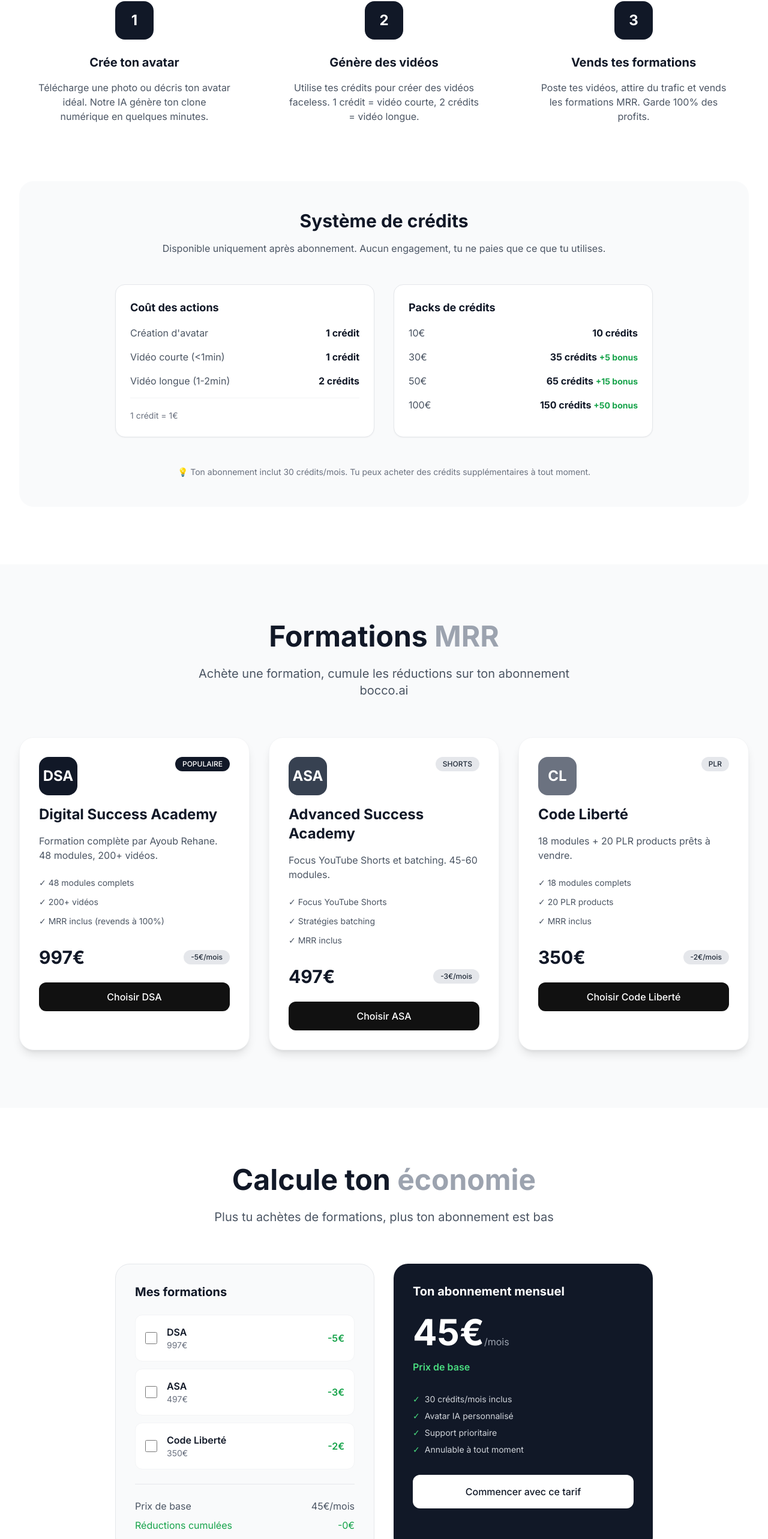
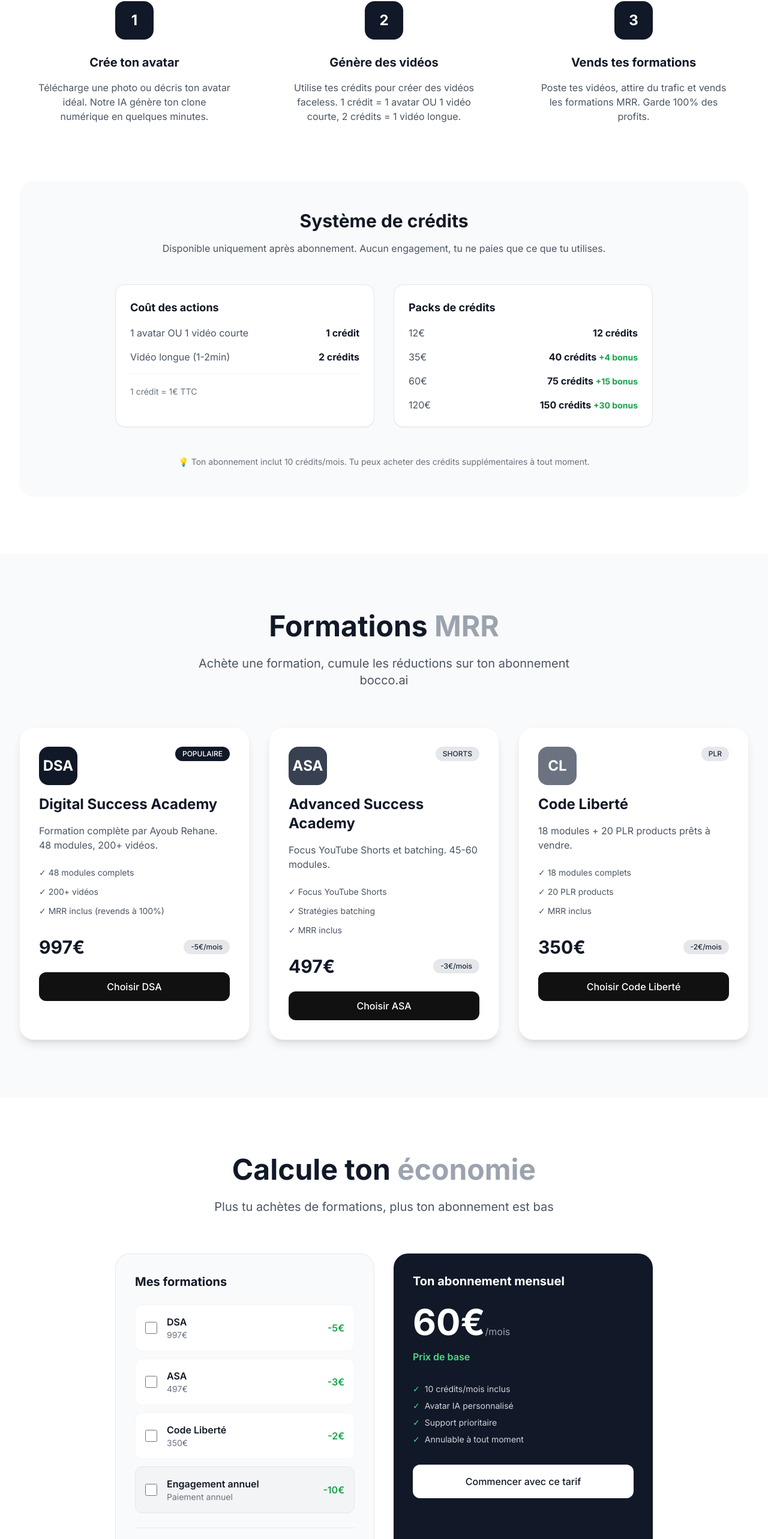
Before and after one commit to albbocco/bocco-ai, a Next.js app: page / in a window 1280 px wide. Shown: the part 1118-3684 px from the top of the page at 60% size. Built offline with nearby package versions, Linux system fonts and the light colour scheme.

Commit message:
Prix mis à jour: 40-60€ TTC, réductions cumulables formations+annuel

```diff
--- a/src/app/page.tsx
+++ b/src/app/page.tsx
@@ -7,7 +7,8 @@
   const [formations, setFormations] = useState({
     dsa: false,
     asa: false,
-    code: false
+    code: false,
+    annual: false
   });
 
   const updatePrice = () => {
@@ -15,8 +16,9 @@
     if (formations.dsa) discount += 5;
     if (formations.asa) discount += 3;
     if (formations.code) discount += 2;
-    const finalPrice = Math.max(30, 45 - discount);
-    return { discount, finalPrice, savings: 45 - finalPrice };
+    if (formations.annual) discount += 10;
+    const finalPrice = Math.max(40, 60 - discount);
+    return { discount, finalPrice, savings: 60 - finalPrice };
   };
 
   const { discount, finalPrice, savings } = updatePrice();
@@ -111,7 +113,7 @@
             <div className="text-center p-8">
               <div className="w-16 h-16 rounded-2xl bg-gray-900 text-white flex items-center justify-center text-2xl font-bold mx-auto mb-6">2</div>
               <h3 className="text-xl font-bold mb-4 text-gray-900">Génère des vidéos</h3>
-              <p className="text-gray-600">Utilise tes crédits pour créer des vidéos faceless. 1 crédit = vidéo courte, 2 crédits = vidéo longue.</p>
+              <p className="text-gray-600">Utilise tes crédits pour créer des vidéos faceless. 1 crédit = 1 avatar OU 1 vidéo courte, 2 crédits = 1 vidéo longue.</p>
             </div>
             <div className="text-center p-8">
               <div className="w-16 h-16 rounded-2xl bg-gray-900 text-white flex items-center justify-center text-2xl font-bold mx-auto mb-6">3</div>
@@ -132,11 +134,7 @@
                 <h4 className="font-bold text-lg mb-4 text-gray-900">Coût des actions</h4>
                 <ul className="space-y-4">
                   <li className="flex justify-between items-center">
-                    <span className="text-gray-600">Création d&apos;avatar</span>
-                    <span className="font-bold text-gray-900">1 crédit</span>
-                  </li>
-                  <li className="flex justify-between items-center">
-                    <span className="text-gray-600">Vidéo courte (&lt;1min)</span>
+                    <span className="text-gray-600">1 avatar OU 1 vidéo courte</span>
                     <span className="font-bold text-gray-900">1 crédit</span>
                   </li>
                   <li className="flex justify-between items-center">
@@ -145,7 +143,7 @@
                   </li>
                 </ul>
                 <div className="mt-4 pt-4 border-t border-gray-100">
-                  <span className="text-sm text-gray-500">1 crédit = 1€</span>
+                  <span className="text-sm text-gray-500">1 crédit = 1€ TTC</span>
                 </div>
               </div>
 
@@ -153,27 +151,27 @@
                 <h4 className="font-bold text-lg mb-4 text-gray-900">Packs de crédits</h4>
                 <ul className="space-y-4">
                   <li className="flex justify-between items-center">
-                    <span className="text-gray-600">10€</span>
-                    <span className="font-bold text-gray-900">10 crédits</span>
+                    <span className="text-gray-600">12€</span>
+                    <span className="font-bold text-gray-900">12 crédits</span>
                   </li>
                   <li className="flex justify-between items-center">
-                    <span className="text-gray-600">30€</span>
-                    <span className="font-bold text-gray-900">35 crédits <span className="text-green-600 text-sm">+5 bonus</span></span>
+                    <span className="text-gray-600">35€</span>
+                    <span className="font-bold text-gray-900">40 crédits <span className="text-green-600 text-sm">+4 bonus</span></span>
                   </li>
                   <li className="flex justify-between items-center">
-                    <span className="text-gray-600">50€</span>
-                    <span className="font-bold text-gray-900">65 crédits <span className="text-green-600 text-sm">+15 bonus</span></span>
+                    <span className="text-gray-600">60€</span>
+                    <span className="font-bold text-gray-900">75 crédits <span className="text-green-600 text-sm">+15 bonus</span></span>
                   </li>
                   <li className="flex justify-between items-center">
-                    <span className="text-gray-600">100€</span>
-                    <span className="font-bold text-gray-900">150 crédits <span className="text-green-600 text-sm">+50 bonus</span></span>
+                    <span className="text-gray-600">120€</span>
+                    <span className="font-bold text-gray-900">150 crédits <span className="text-green-600 text-sm">+30 bonus</span></span>
                   </li>
                 </ul>
               </div>
             </div>
 
             <div className="text-center">
-              <p className="text-gray-500 text-sm">💡 Ton abonnement inclut 30 crédits/mois. Tu peux acheter des crédits supplémentaires à tout moment.</p>
+              <p className="text-gray-500 text-sm">💡 Ton abonnement inclut 10 crédits/mois. Tu peux acheter des crédits supplémentaires à tout moment.</p>
             </div>
           </div>
         </div>
@@ -306,10 +304,24 @@
                 <span className="text-green-600 font-semibold">-2€</span>
               </label>
 
+              <label className="flex items-center gap-4 p-4 bg-gray-100 rounded-xl cursor-pointer mb-3 hover:bg-gray-200 transition border border-gray-200">
+                <input
+                  type="checkbox"
+                  checked={formations.annual}
+                  onChange={(e) => setFormations({...formations, annual: e.target.checked})}
+                  className="w-5 h-5 accent-gray-900"
+                />
+                <div className="flex-1">
+                  <div className="font-semibold text-gray-900">Engagement annuel</div>
+                  <div className="text-sm text-gray-500">Paiement annuel</div>
+                </div>
+                <span className="text-green-600 font-semibold">-10€</span>
+              </label>
+
               <div className="mt-6 pt-6 border-t border-gray-200">
                 <div className="flex justify-between mb-2 text-gray-600">
                   <span>Prix de base</span>
-                  <span>45€/mois</span>
+                  <span>60€/mois</span>
                 </div>
                 <div className="flex justify-between text-green-600">
                   <span>Réductions cumulées</span>
@@ -324,7 +336,7 @@
 
               <div className="mb-4">
                 <span className="text-6xl font-bold">{finalPrice}€</span>
-                {discount > 0 && <span className="text-2xl text-gray-400 line-through ml-2">45€</span>}
+                {discount > 0 && <span className="text-2xl text-gray-400 line-through ml-2">60€</span>}
                 <span className="text-gray-400">/mois</span>
               </div>
 
@@ -333,7 +345,7 @@
               </div>
 
               <ul className="space-y-2 mb-8 text-gray-300 text-sm">
-                <li className="flex items-center gap-2"><span className="text-green-400">✓</span> 30 crédits/mois inclus</li>
+                <li className="flex items-center gap-2"><span className="text-green-400">✓</span> 10 crédits/mois inclus</li>
                 <li className="flex items-center gap-2"><span className="text-green-400">✓</span> Avatar IA personnalisé</li>
                 <li className="flex items-center gap-2"><span className="text-green-400">✓</span> Support prioritaire</li>
                 <li className="flex items-center gap-2"><span className="text-green-400">✓</span> Annulable à tout moment</li>
@@ -352,9 +364,9 @@
                   <p className="text-gray-600">Paiement annuel pour économiser encore plus</p>
                 </div>
                 <div className="text-center md:text-right">
-                  <div className="text-4xl font-bold text-gray-900">{Math.round(finalPrice * 0.9 * 12)}€<span className="text-lg text-gray-500 font-normal">/an</span></div>
-                  <div className="text-green-600 font-medium">Économise 10% ({Math.round(finalPrice * 0.1 * 12)}€)</div>
-                  <div className="text-sm text-gray-500">Soit {Math.round(finalPrice * 0.9)}€/mois</div>
+                  <div className="text-4xl font-bold text-gray-900">{(finalPrice - 10) * 12}€<span className="text-lg text-gray-500 font-normal">/an</span></div>
+                  <div className="text-green-600 font-medium">Économise 10€/mois (120€/an)</div>
+                  <div className="text-sm text-gray-500">Soit {finalPrice - 10}€/mois</div>
                 </div>
               </div>
             </div>
```
